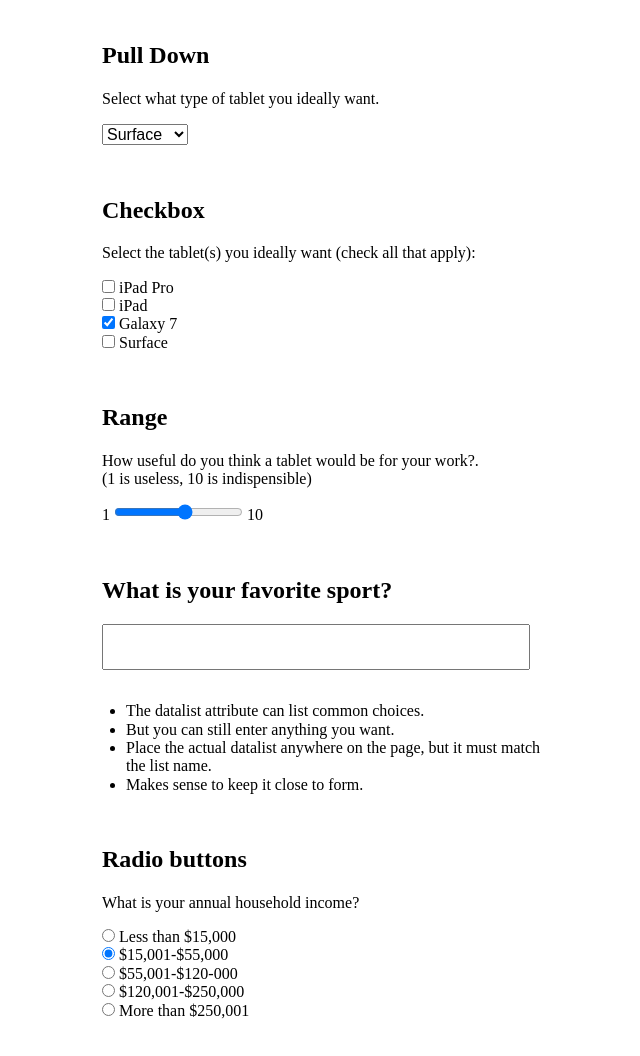
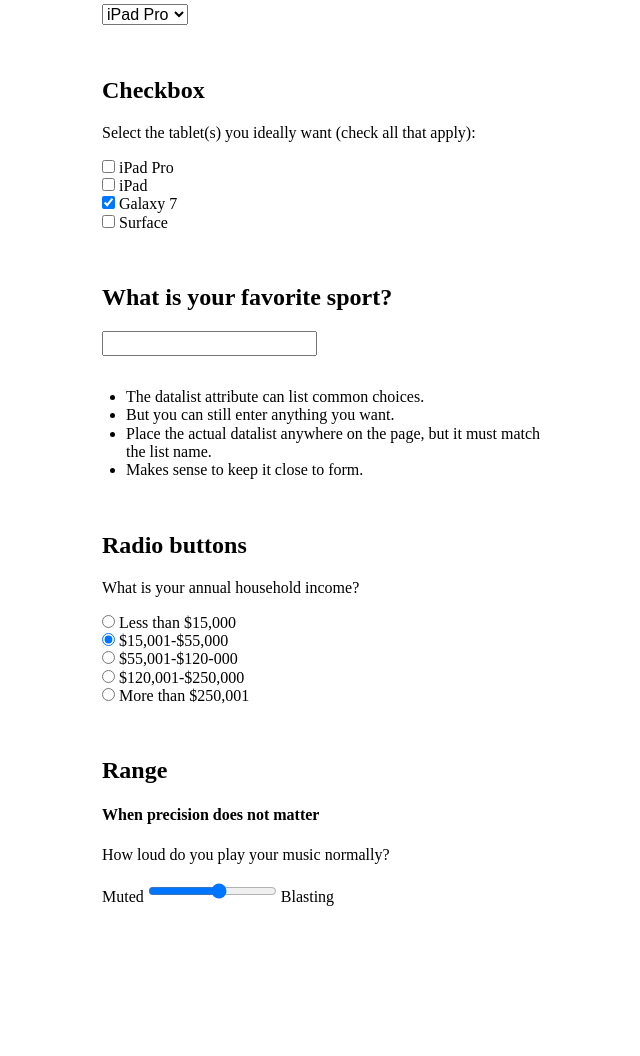
Before and after one commit to sandeepmj/html-inputs, a plain HTML site: page index.html in a window 1280 px wide. Shown: the part 559-1615 px from the top of the page, without its empty margins (324-964 px from the left). After the commit the page ends 1502 px from the top, so only its background shows below. Drawn offline with nearby package versions, Linux system fonts and the light colour scheme.

Commit message:
updated for 2020

```diff
--- a/index.html
+++ b/index.html
@@ -60,7 +60,7 @@
         <p>
           Pomegranate (field width): <input type="text" class="fruit" id="pomegranate" data-price="5.50" data-calories="100" size="5" />
 
-          <!-- size attribute sets the width of the field -->
+          <!-- size attribute sets the width of the field in number of characters -->
           <!-- does not limit how many characters you can enter -->
         </p>
 
@@ -81,10 +81,10 @@
           Select what type of tablet you ideally want.
         </p>
         <select name="tablet-pulldown">
-          <option value="iPad Pro" data-price="1000" data-discount=".2">iPad Pro</option>
+          <option value="iPad Pro" data-price="1000" data-discount=".2" selected>iPad Pro</option>
           <option value="iPad" data-price="2000" data-discount=".1">iPad</option>
           <option value="Galaxy 7" data-price="3000" data-discount=".25">Galaxy 7</option>
-          <option value="Surface" data-price="4000" data-discount=".40" selected>Surface</option>
+          <option value="Surface" data-price="4000" data-discount=".40">Surface</option>
         </select>
 
         <!-- Note input type of **option** for pulldown -->
@@ -113,19 +113,6 @@
 
       <!-- Note input type of **checkbox** for checklist -->
       <!-- note the **checked** attribute which checks an option on load -->
-
-      <form id="tablet-range">
-        <!-- From Mozilla: Note: Currently, no browser fully supports these features.
-      Firefox doesn't support hash marks and labels at all.
-      Chrome supports hash marks but doesn't support labels.  -->
-        <h2>Range</h2>
-        <p>
-          How useful do you think a tablet would be for your work?.
-          <br /> (1 is useless, 10 is indispensible)
-        </p>
-        1 <input type="range" id="how-badly" min="1" max="10" step="1" /> 10
-        <!-- Note input type of **range** to create a range with min and max values -->
-      </form>
 
       <form>
         <h2>What is your favorite sport?</h2>
@@ -162,6 +149,7 @@
 
       <form id="tablet-radio">
         <h2>Radio buttons</h2>
+
         <p>
           What is your annual household income?
         </p>
@@ -176,6 +164,29 @@
         <!-- note the **checked** attribute which checks a radio input on load -->
       </form>
 
+
+      <form id="tablet-range">
+        <!-- From Mozilla: Note: Currently, no browser fully supports these features.
+      Firefox doesn't support hash marks and labels at all.
+      Chrome supports hash marks but doesn't support labels.  -->
+        <h2>Range</h2>
+        <h4>When precision does not matter</h4>
+        <!-- Unfortunately not supported in most browser -->
+        <p>
+          How loud do you play your music normally?
+          <br />
+        </p>
+        Muted <input type="range" id="how-badly" min="1" max="10" step="1" list="tickmarks" /> Blasting
+        <datalist id="tickmarks">
+          <option value="25"></option>
+          <option value="50" label="50%"></option>
+          <option value="75"></option>
+        </datalist>
+        <!-- Note input type of **range** to create a range with min and max values -->
+      </form>
+
+
+
     </div>
 
 
--- a/script.js
+++ b/script.js
@@ -2,7 +2,7 @@ $(document).ready(function () { //on DOM ready, bind clicks
 
 	// Validate min and max numbers
 	$("input[max], input[min]").on("keyup", function (e) { //any input that has a min or max defined
-		var ele = $(this), //the input field we're typing in
+		let ele = $(this), //the input field we're typing in
 			min = ele.attr("min"), //grab the minimum value as defined
 			max = ele.attr("max"), //grab the maximum value as defined
 			type = ele.attr("type"), //grab the type of input this is
--- a/styles.css
+++ b/styles.css
@@ -36,10 +36,10 @@ form {
 }
 
 input[type='text'] {
-    width: 100%;
-    font-size: 1.2em;
+    /* width: 100%; */
+    /* font-size: 1.2em; */
     /* margin: 0 auto; */
-    padding: 10px;
+    /* padding: 10px; */
 }
 
 #calories, #cost {
```
